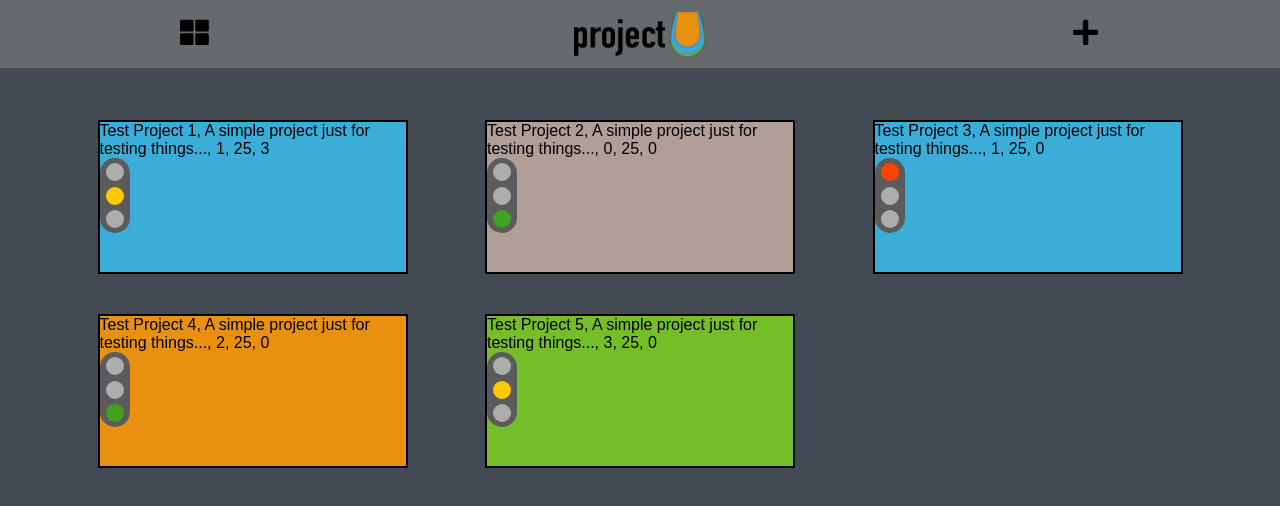
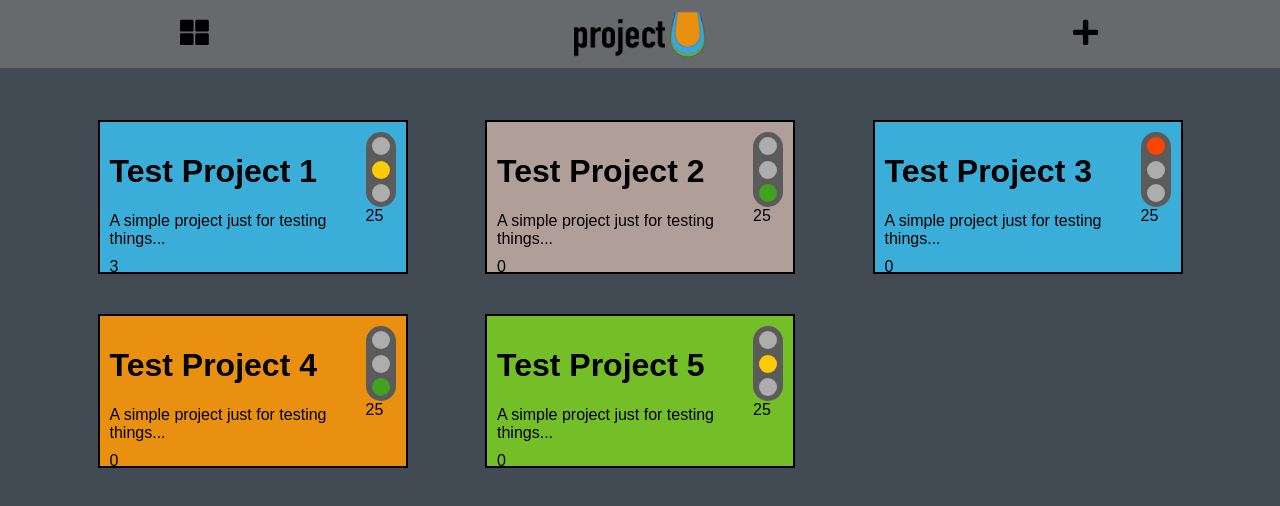
Before and after one commit to RonnyFalconeri/projectU_frontend, an Angular app: page / in a window 1280 px wide. Shown: the top 506 px of the page. Built offline with nearby package versions, Linux system fonts and the light colour scheme.

Commit message:
- Organized the components of "project-tile" by adding a grid container to "project-tile.component"

```diff
--- a/src/app/components/project-tile/project-tile.component.html
+++ b/src/app/components/project-tile/project-tile.component.html
@@ -3,16 +3,22 @@
     'in-progress': project.state === stateEnum.IN_PROGRESS,
     'halted': project.state === stateEnum.HALTED,
     'finished': project.state === stateEnum.FINISHED}">
+  <div class="grid-container"><div class="project-information">
+    <h1>{{project.title}}</h1>
+    {{project.description}}
+  </div>
 
-  {{project.title}},
-  {{project.description}},
-  {{project.state}},
-  {{project.estimatedDurationInHours}},
-  {{project.tasks.length}}
+    <div class="project-status">
+      <app-traffic-light
+        [complexity]="project.complexity"
+        [size]="sizeEnum.SMALL"
+        [horizontal]="false"
+      ></app-traffic-light>
+      {{project.estimatedDurationInHours}}
+    </div>
 
-    <app-traffic-light
-      [complexity]="project.complexity"
-      [size]="sizeEnum.SMALL"
-      [horizontal]="false"
-    ></app-traffic-light>
+    <div class="project-depth">
+      {{project.tasks.length}}
+    </div>
+  </div>
 </div>
--- a/src/app/components/project-tile/project-tile.component.scss
+++ b/src/app/components/project-tile/project-tile.component.scss
@@ -14,6 +14,14 @@
   font-size: 12rem;
   font-family: cursive;
 }
+
+.grid-container{
+  display: grid;
+  grid-template-columns: auto auto;
+  grid-gap: 10px;
+  padding: 10px;
+}
+
 .initiated {
   background-color: var(--color-state-initiated);
 }
```
